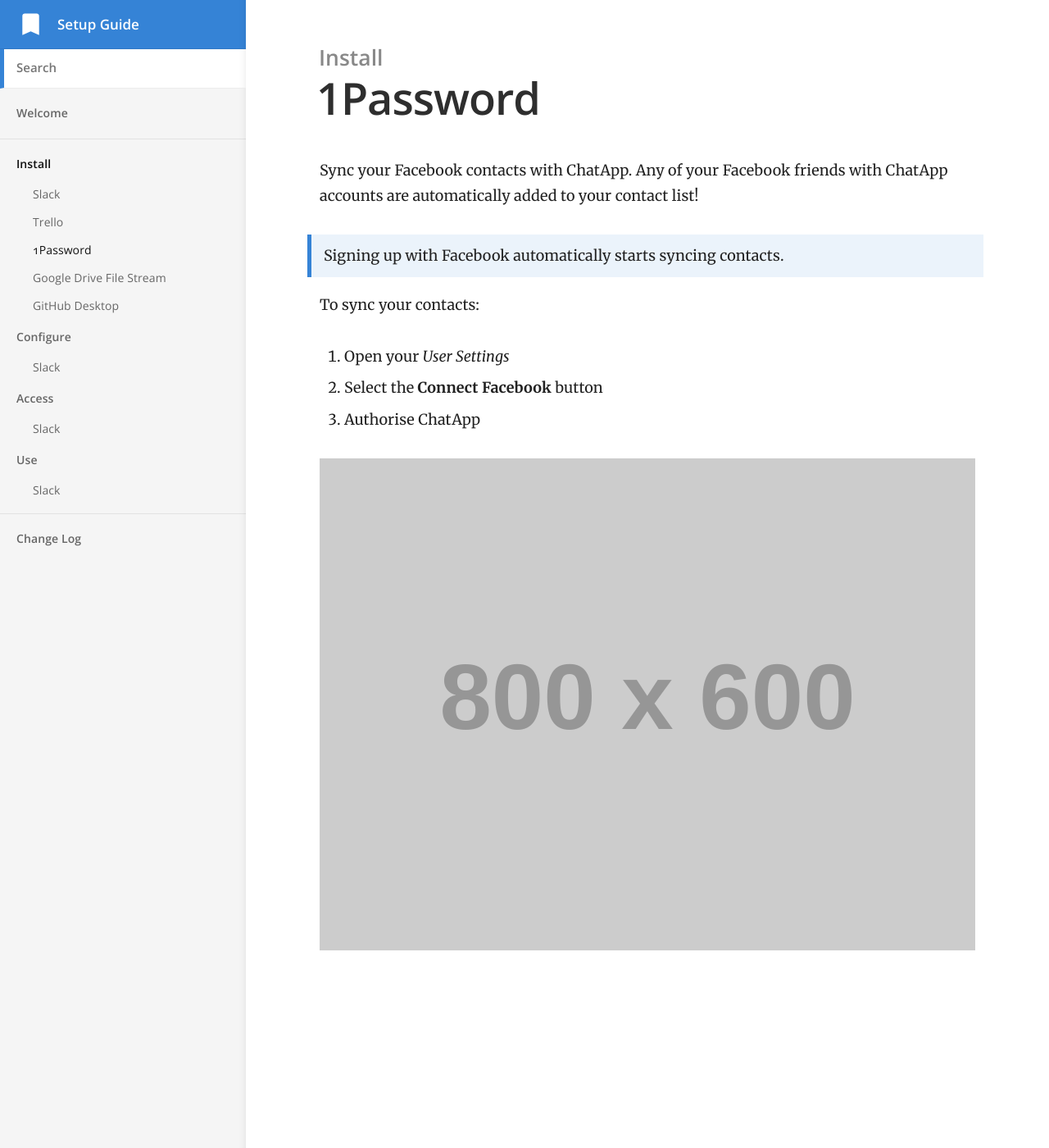
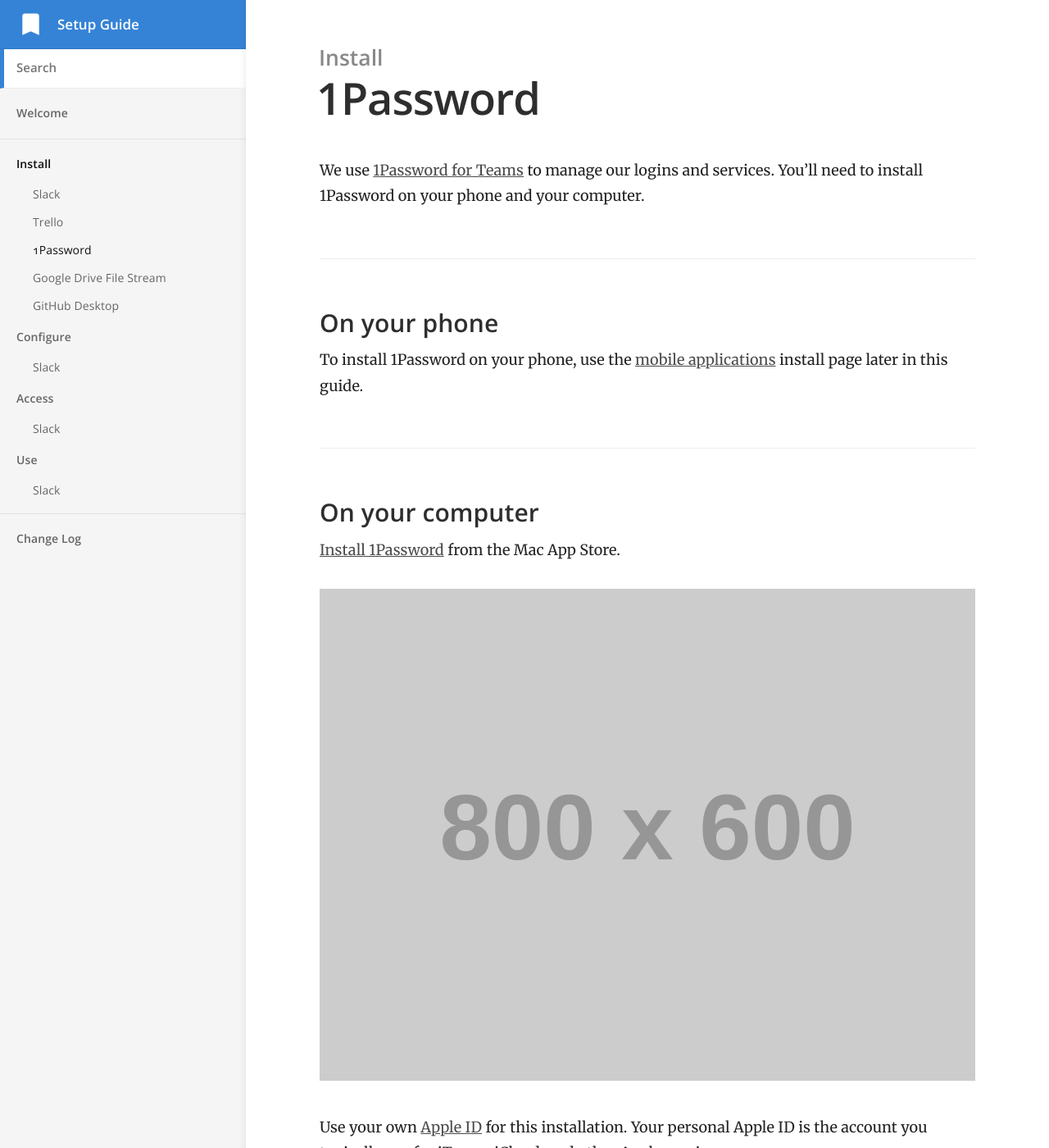
Before and after one commit to robisaacnz/setup-guide, a Jekyll site: the page built from _docs/010-install/1password.md, in a window 1280 px wide and 1400 px high. Shown: the whole window at 82% size. Built offline with Jekyll 4.4.1, drawn with Linux system fonts in a browser that asks for light colours; some of the changed text lies outside the part shown.

Commit message:
Added draft 1Password page

```diff
--- a/_docs/010-install/1password.md
+++ b/_docs/010-install/1password.md
@@ -4,14 +4,23 @@ category: Install
 order: 3
 ---
 
-Sync your Facebook contacts with ChatApp. Any of your Facebook friends with ChatApp accounts are automatically added to your contact list!
+We use [1Password for Teams](https://1password.com/teams/) to manage our logins and services. You'll need to install 1Password on your phone and your computer.
 
-> Signing up with Facebook automatically starts syncing contacts.
+### On your phone
+To install 1Password on your phone, use the [mobile applications]() install page later in this guide.
 
-To sync your contacts:
-
-1. Open your *User Settings*
-2. Select the **Connect Facebook** button
-3. Authorise ChatApp
+### On your computer
+[Install 1Password](https://itunes.apple.com/nz/app/1password-password-manager-and-secure-wallet/id443987910?mt=12) from the Mac App Store.
 
 ![](//placehold.it/800x600)
+
+Use your own [Apple ID](https://support.apple.com/apple-id) for this installation. Your personal Apple ID is the account you typically use for iTunes, iCloud, and other Apple services.
+
+> The Slack app is free to install, and we pay for your use of the service.
+
+If you don't have one, you should [create an Apple ID](https://support.apple.com/en-us/HT203993) using your personal email address, not your work address.
+
+If you're not sure if you have an Apple ID or you're not sure how to access it, you should [recover your Apple ID](https://support.apple.com/en-nz/HT201354) before continuing.
+
+### Next steps
+[Configure 1Password](), or [install Google Drive]().
```
